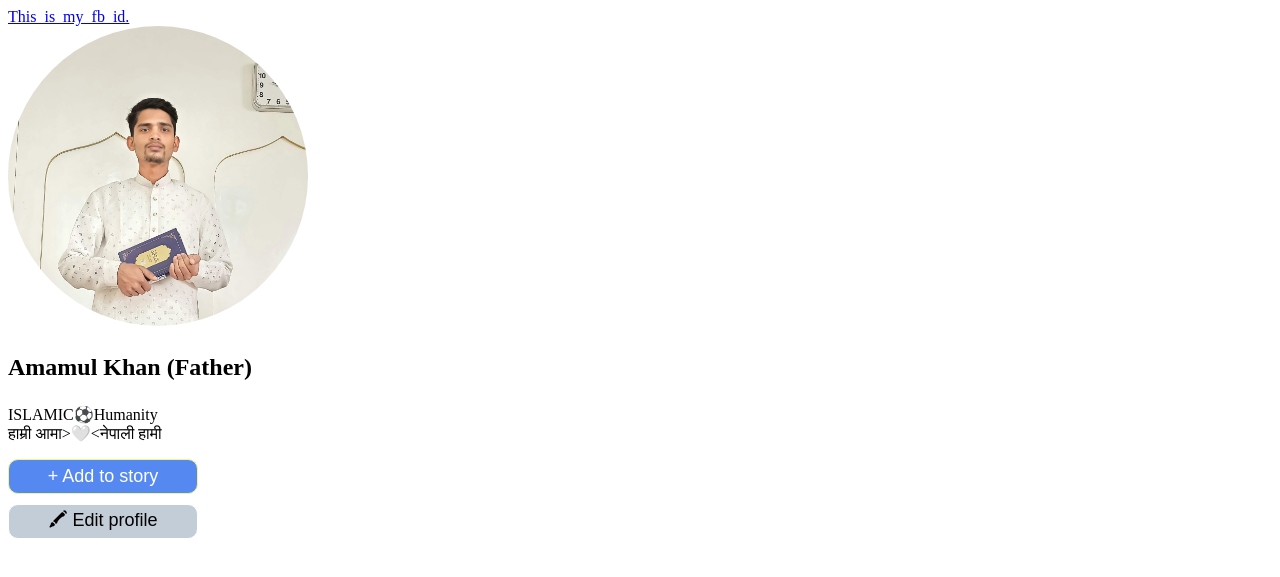
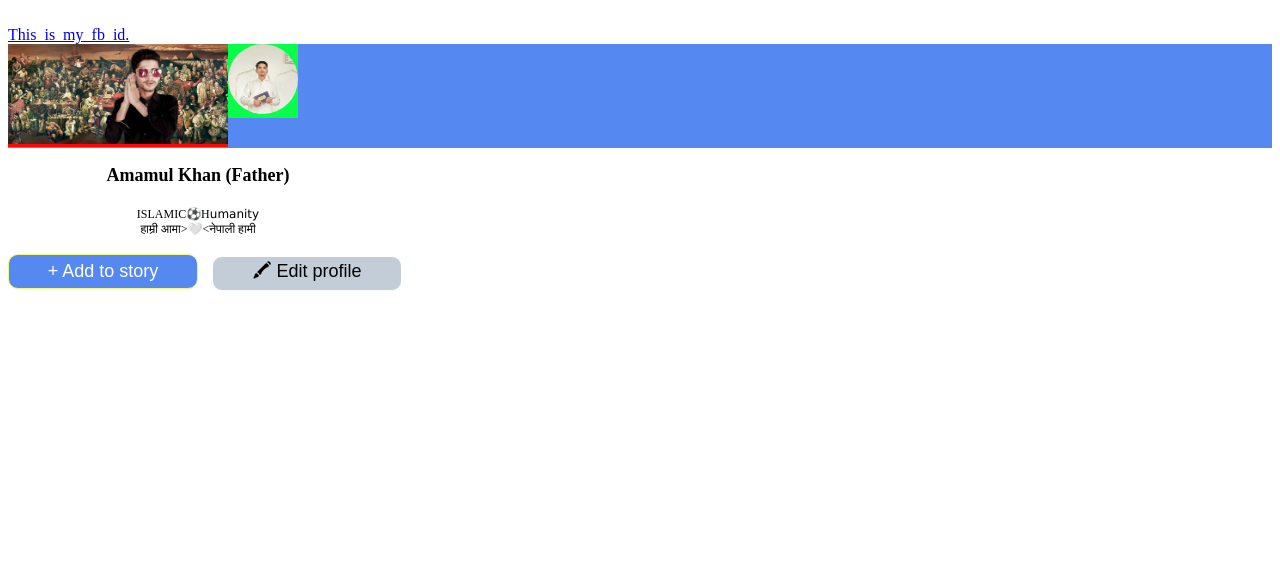
Before and after one commit to AmamulHaq/javascript, a PHP site: page /facebook.html in a window 1280 px wide. Shown: the top 577 px of the page. Run offline with PHP 8.4, Linux system fonts and the light colour scheme.

Commit message:
facebook.profile

```diff
--- a/facebook.html
+++ b/facebook.html
@@ -4,50 +4,62 @@
     <meta charset="UTF-8" />
     <meta name="viewport" content="width=device-width, initial-scale=1.0" />
     <title>WORK SHOP on html</title>
+    <br />
+    <a href="https://www.facebook.com/profile.php?id=100023899232421"
+      >This_is_my_fb_id.</a
+    >
+    <br />
   </head>
   <body>
     <!-- HELLO HTML!! -->
-
-    <a href="https://www.facebook.com/profile.php?id=100023899232421"
-      >This_is_my_fb_id.</a
-    ><br />
-
+    <div id="parent">
+      <span class="cphoto">
+        <img src="cphoto.jpg" alt="cover photo" height="100" width="220" />
+      </span>
+      <span class="photo">
         <img
           src="photo.jpg"
           alt="Good Person"
-      height="300"
+          height="70"
+          width="70"
           style="border-radius: 50%"
         />
+      </span>
+    </div>
+    <br />
+    <div class="text" style="font-size: 18px">
+      <b>Amamul Khan (Father)</b>
+      <br />
+      <p style="font-size: 12px">
+        ISLAMIC⚽H𝗎𝗆𝖺𝗇𝗂𝗍𝗒<br />
+        हाम्री आमा>🤍<नेपाली हामी
+      </p>
+    </div>
 
-    <h3 style="font-size: x-large">Amamul Khan (Father)</h3>
-    <p>ISLAMIC⚽Humanity<br />हाम्री आमा>🤍<नेपाली हामी</p>
-
-
-    </head>
-    <body>
+    <br />
 
     <!-- link of fb story from oval button -->
+
     <button class="story-button" onclick="redirectToURL()">
       + Add to story
     </button>
-
-      <script>
-        function redirectToURL() {
-          var url = "https://www.facebook.com/stories/create";
-          window.location.href = url;
-        }
-      </script>
-
-      <!-- link of edit.html -->
     <button class="edit-button" onclick="redirectToEditPage()">
       🖍 Edit profile
     </button>
 
     <script>
-        function redirectToEditPage() {
-          window.location.href = "edit.html";
+      function redirectToURL() {
+        window.location.href = "https://www.facebook.com/stories/create";
       }
     </script>
-    <link rel="stylesheet" type="text/css" href="fb.css">
+
+    <script>
+      function redirectToEditPage() {
+        window.location.href =
+          "https://www.facebook.com/profile.php?id=100023899232421";
+      }
+    </script>
+
+    <link rel="stylesheet" type="text/css" href="fb.css" />
   </body>
 </html>
--- a/fb.css
+++ b/fb.css
@@ -1,4 +1,17 @@
+#parent {
+  background-color: #5589f1;
+  height: "100";
+  width: "380";
+  position: relative;
+}
 
+.cphoto {
+  background-color: #fe0707;
+}
+.photo {
+  background-color: #07fe49;
+  position: absolute;
+}
 
 .story-button {
   border: 1px solid rgb(240, 247, 134);
@@ -12,11 +25,10 @@
   font-size: 18px;
   text-align: center;
   cursor: pointer;
-    display: flex;
-    margin-bottom: 10px; /* Added to create space between buttons */
 }
 
 .edit-button {
+  margin-left: 10px; /* Added to create space between buttons side by side */
   border: 1px solid rgb(255, 255, 255);
   width: 190px;
   height: 35px;
@@ -28,5 +40,20 @@
   font-size: 18px;
   text-align: center;
   cursor: pointer;
+}
+.text {
+  background-color: white;
+  height: 70px;
+  width: 380px;
   display: flex;
+  flex-direction: column;
+  justify-content: center;
+  align-items: center;
+  text-align: center;
+  font-size: 18px;
 }
+
+.text p {
+  margin: 0;
+  font-size: large;
+}
```
Lines whose indentation alone changed are shown as unchanged.
